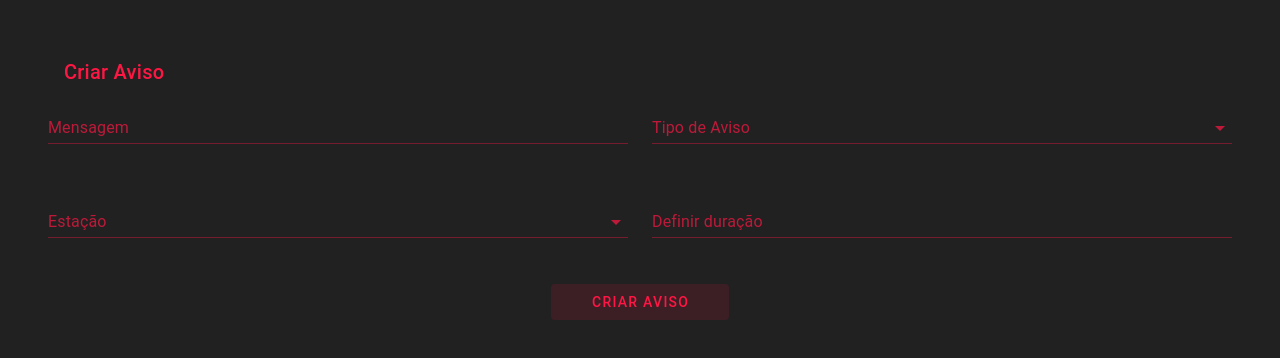
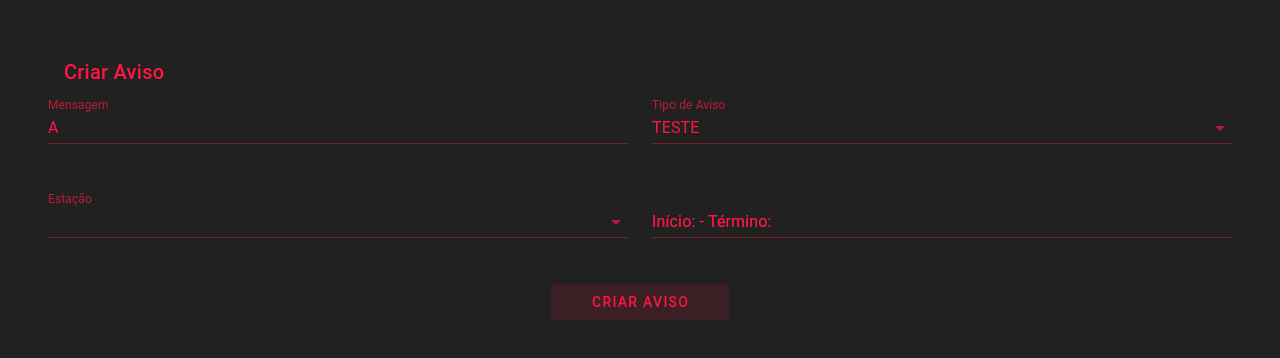
Before and after one commit to Miguel-Paes/smart-rail-project, a Vue app: page /alertasenotificacoes in a window 1280 px wide. Both pictures are taken after a click on the button "CRIAR AVISO". Shown: the top 358 px of the page. Built offline with nearby package versions, Linux system fonts and the light colour scheme; a small style sheet from the web is missing.

Commit message:
alerta e avisos erro fdp

```diff
--- a/src/pages/alerts.vue
+++ b/src/pages/alerts.vue
@@ -1,5 +1,5 @@
 <script setup>
-  import { ref, shallowRef } from 'vue';
+  import { ref } from 'vue';
   import { VTimePicker } from 'vuetify/labs/VTimePicker';
 
   import { useWarningStore } from '@/stores/warningsStore';
@@ -11,15 +11,15 @@
 
   const newWarning = ref({ ...warningStore.defaultWarning })
 
-  const dialog = shallowRef(false)
+  const dialog = ref(false)
 
   const modal2 = ref(false)
 
-  function createWarning(warning) {
-    warningStore.addWarning(warning.value)
-    alert("Aviso criado com sucesso!")
+  function createWarning (warning) {
+    console.log(warning)
+    dialog.value = false
+    warningStore.addWarning(warning)
     newWarning.value = structuredClone(warningStore.defaultWarning.value)
-    dialog.value = false
   }
 
 </script>
@@ -49,7 +49,15 @@
                 <v-text-field v-model="newWarning.message" class="text-red-accent-3" label="Mensagem" variant="underlined" />
               </v-col>
               <v-col cols="12" sm="6">
-                <v-select v-model="newWarning.type" class="text-red-accent-3" label="Tipo de Aviso" variant="underlined" />
+                <v-select
+                  v-model="newWarning.notificationType"
+                  class="text-red-accent-3"
+                  item-value="item"
+                  :items="warningStore.warningTypes"
+                  label="Tipo de Aviso"
+                  multiple
+                  variant="underlined"
+                />
               </v-col>
             </v-row>
 
@@ -70,10 +78,15 @@
                   :active="modal2"
                   class="text-red-accent-3"
                   :focused="modal2"
-                  label="Definir duração"
+                  :label="newWarning.duration.start === null && newWarning.duration.end === null ? 'Definir Duração' : `Início: ${newWarning.duration.start} - Término: ${newWarning.duration.end}`"
                   readonly
                   variant="underlined"
                 >
+
+                  <span v-if="newWarning.duration.start != null && newWarning.duration.end != null">
+                    Início: {{ newWarning.duration.start }} - Término: {{ newWarning.duration.end }}
+                  </span>
+
                   <v-dialog
                     v-model="modal2"
                     activator="parent"
@@ -90,7 +103,6 @@
                             title="Horário de Início"
                           />
                         </v-col>
-
                         <v-col class="d-flex justify-center" cols="12" sm="6">
                           <v-time-picker
                             v-if="modal2"
@@ -104,12 +116,12 @@
                     </v-card>
                   </v-dialog>
                 </v-text-field>
-
+                {{ newWarning.type }}
               </v-col>
             </v-row>
 
             <v-row class="d-flex justify-center">
-              <v-col cols="12" md="2" sm=6>
+              <v-col cols="12" md="2" sm="6">
                 <v-btn class="w-100" color="red-accent-3" variant="tonal" @click="createWarning(newWarning)">Criar aviso</v-btn>
               </v-col>
             </v-row>
--- a/src/stores/warningsStore.js
+++ b/src/stores/warningsStore.js
@@ -5,17 +5,23 @@ export const useWarningStore = defineStore('warnings', () => {
 
   const warnings = ref([])
 
+  const warningID = ref(1)
+
   const defaultWarning = ref({
-    id: null,
-    message: null,
-    type: null,
+    id: warningID.value,
+    message: 'A',
+    notificationType: ['TESTE'],
     duration: {
-      start: null,
-      end: null,
+      start: '',
+      end: '',
     },
-    station: null,
+    station: '',
     isFromUser: false,
   })
+
+  const warningTypes = ref([
+    'Cancelamento', 'Acidente', 'Interdição', 'Desvio', 'Atraso', 'Informação', 'Alerta', 'Manutenção', 'Recomendação', 'Mudança de Horário', 'Mudança de Plataforma', 'Mudança de Linha', 'Mudança de Trem',
+  ])
 
   const stationWarnings = ref([])
 
@@ -27,23 +33,9 @@ export const useWarningStore = defineStore('warnings', () => {
     })
   }
 
-  const warningID = ref(1)
-
   function addWarning(warning) {
-    if (warning.id === null) {
-      warning.id = warningID.value
-      warningID.value += 1
-    }
-
-    if (warning.type === null) {
-      warning.type = 'info'
-    }
-
-    if (warning.duration === null) {
-      warning.duration = 5000
-    }
-
     warnings.value.push(warning)
+    warningID.value += 1
   }
 
   function removeWarning(id) {
@@ -54,5 +46,5 @@ export const useWarningStore = defineStore('warnings', () => {
     return removedWarning
   }
 
-  return { warnings, defaultWarning, addWarning, removeWarning, stationWarnings, addStationWarning }
+  return { warnings, defaultWarning, addWarning, removeWarning, stationWarnings, addStationWarning, warningTypes }
 })
```
